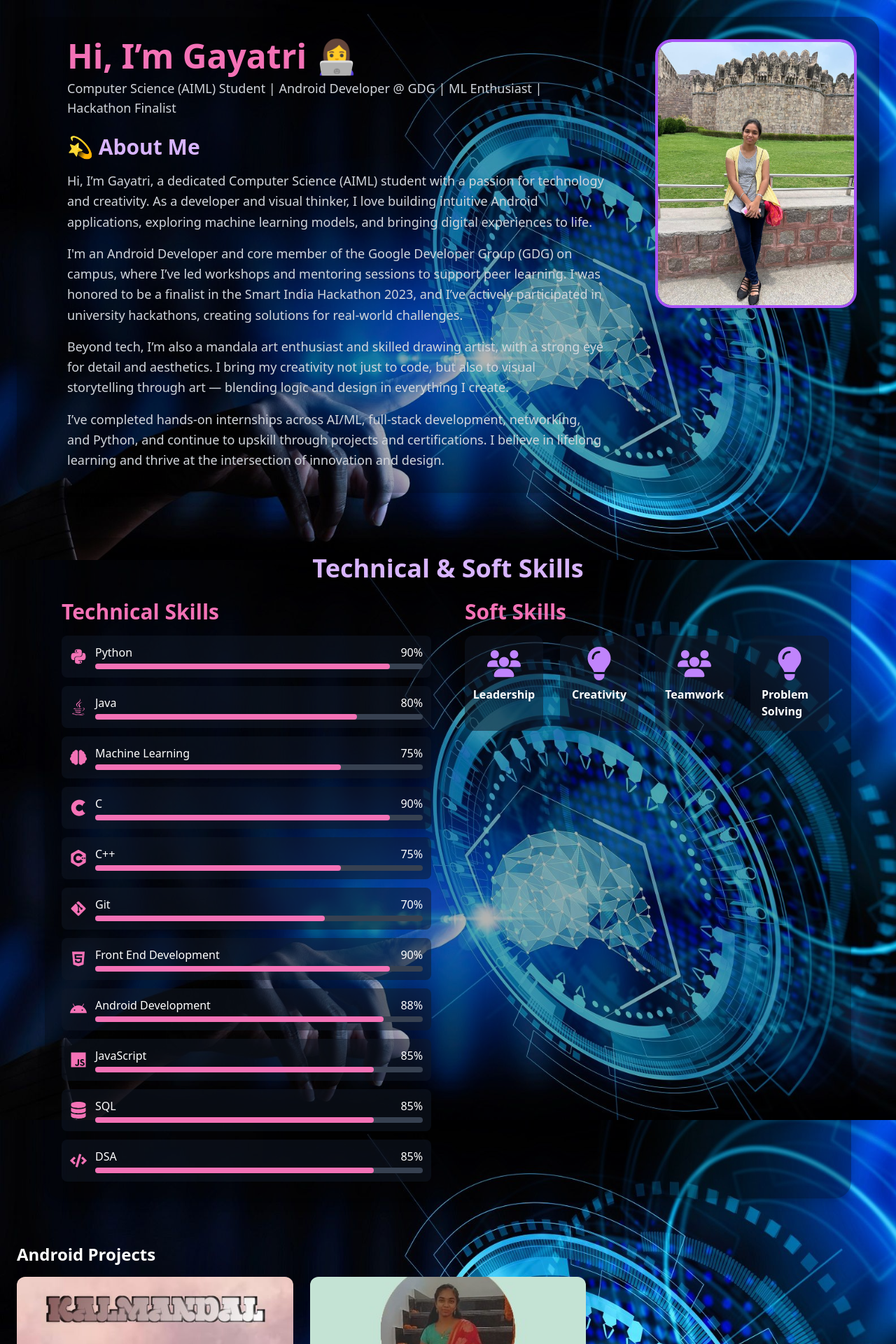
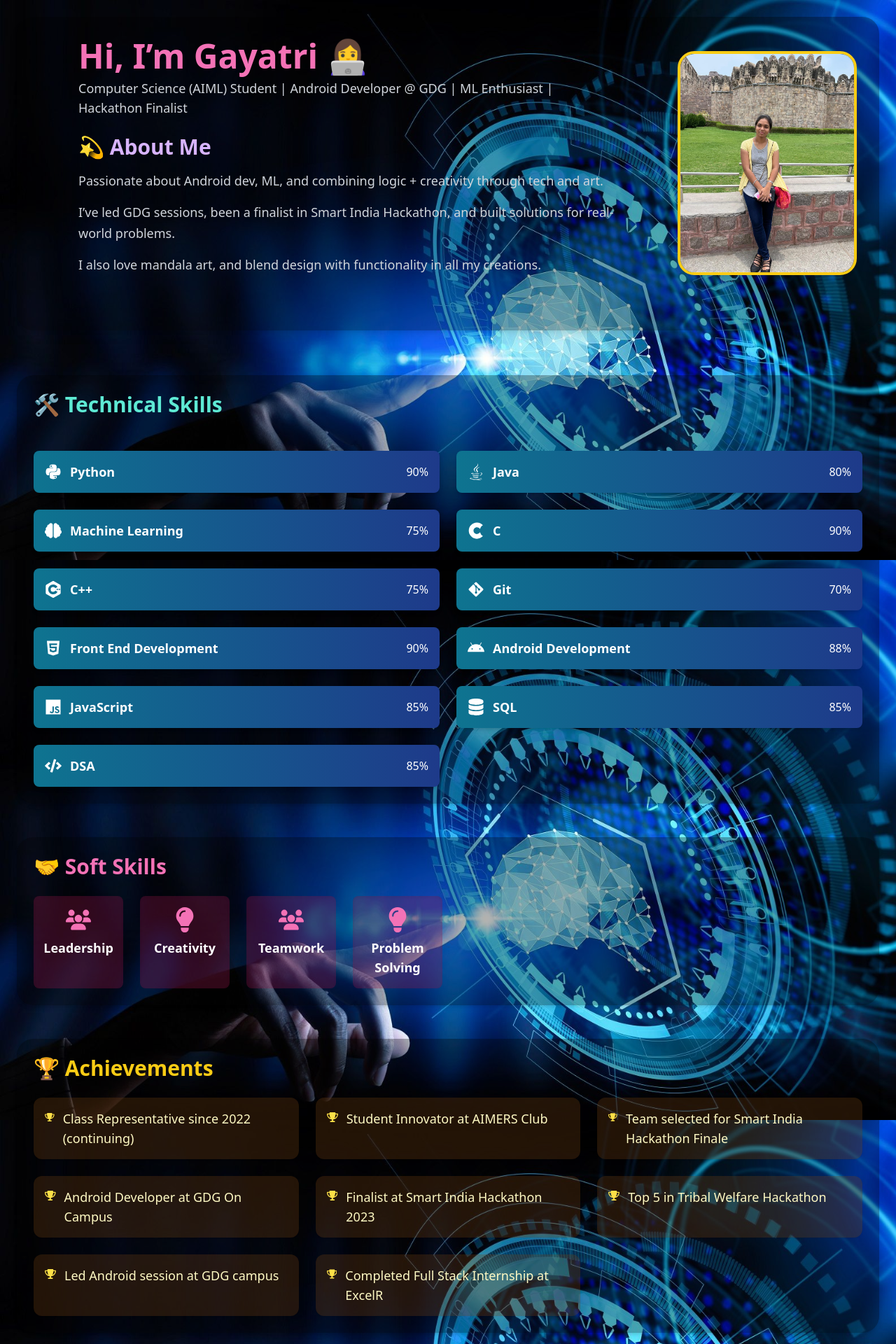
Before and after one commit to gayatrihub/my_port, a React (Create React App) app: page / in a window 1280 px wide. Shown: the top 1920 px of the page at 70% size. Built offline with nearby package versions, Linux system fonts and the light colour scheme.

Commit message:
Update App.js

```diff
--- a/src/App.js
+++ b/src/App.js
@@ -17,21 +17,18 @@ import {
   FaCuttlefish,
 } from "react-icons/fa";
 import { SiCplusplus } from "react-icons/si";
-import { FaUsers, FaLightbulb } from "react-icons/fa6";
-import { FaTrophy } from "react-icons/fa";
+import { FaUsers, FaLightbulb, FaTrophy } from "react-icons/fa6";
 
 const androidProjects = [
   {
     title: "KalMandal",
-    description:
-      "Android app that lets users draw and save to gallery with description.",
+    description: "Android app that lets users draw and save to gallery with description.",
     image: kalmandalImg,
     link: "https://drive.google.com/file/d/1BhXnysi7Skk9Bowd1o99t_98owC_inVr/view?usp=sharing",
   },
   {
     title: "Profile Card App",
-    description:
-      "It displays a user’s photo, name, role, and contact info in a clean UI.Created as a demo during Android sessions to teach juniors the basics of Compose",
+    description: "Displays photo, name, role & contact info. Built using Jetpack Compose.",
     image: appImg,
   },
 ];
@@ -40,19 +37,11 @@ const mlProjects = [
   {
     title: "Object Detection on Railway Tracks",
     description:
-      "This project uses the pretrained YOLOv5x model from Ultralytics for object detection.\nWe added a custom frontend using Gradio to allow users to upload multiple railway track images easily.\nA visual bounding box system was integrated using PIL to draw labels on detected objects.\nWe implemented an audio alert system that automatically plays a sound if any objects are detected.\nAdditionally, we applied custom CSS styling to create a clean, modern, and responsive user interface.\n",
+      "YOLOv5x-based system with Gradio UI to detect obstacles on railway tracks. Includes bounding boxes, audio alerts & styled frontend.",
     image: "https://via.placeholder.com/300x180.png?text=AI+Classifier",
     link: "https://drive.google.com/file/d/19vF7PXVtDYfXBQa8ei3oKVotDplhPgdV/view?usp=sharing",
   },
-  {
-    title: "Another ML Project",
-    description: "Description for your other ML project.",
-    image: "https://via.placeholder.com/300x180.png?text=ML+Project+2",
-    link: "https://drive.google.com/file/d/YOUR_OTHER_DRIVE_LINK/view?usp=sharing",
-  },
 ];
-
-// Skills, soft skills, achievements as you had before
 
 const technicalSkills = [
   { name: "Python", confidence: 90, icon: <FaPython /> },
@@ -86,8 +75,6 @@ const achievements = [
   "Completed Full Stack Internship at ExcelR",
 ];
 
-// ProjectSection now handles optional links properly
-
 function ProjectSection({ title, projects }) {
   return (
     <div className="mb-12">
@@ -116,13 +103,9 @@ function ProjectSection({ title, projects }) {
                   {project.title}
                 </a>
               ) : (
-                <h3 className="text-xl font-bold text-white mb-2">
-                  {project.title}
-                </h3>
+                <h3 className="text-xl font-bold text-white mb-2">{project.title}</h3>
               )}
-              <p className="text-gray-300 whitespace-pre-line">
-                {project.description}
-              </p>
+              <p className="text-gray-300">{project.description}</p>
             </div>
           </motion.div>
         ))}
@@ -132,11 +115,7 @@ function ProjectSection({ title, projects }) {
 }
 
 function App() {
-  const [contactForm, setContactForm] = useState({
-    name: "",
-    email: "",
-    message: "",
-  });
+  const [contactForm, setContactForm] = useState({ name: "", email: "", message: "" });
   const [submitted, setSubmitted] = useState(false);
 
   const handleChange = (e) => {
@@ -158,221 +137,168 @@ function App() {
     >
       {/* Header Section */}
       <section className="p-8 bg-black bg-opacity-30 rounded-3xl shadow-lg text-white mb-16 min-h-[28rem]">
-        <div className="flex flex-col md:flex-row items-center md:items-start gap-8">
+        <div className="flex flex-col md:flex-row items-center gap-8">
           <div className="flex-1 max-w-3xl mx-auto">
-            <h1 className="text-5xl font-extrabold text-pink-400 mb-2">
-              Hi, I’m Gayatri 👩‍💻
-            </h1>
+            <h1 className="text-5xl font-extrabold text-pink-400 mb-2">Hi, I’m Gayatri 👩‍💻</h1>
             <p className="text-lg text-gray-300 mb-6">
-              Computer Science (AIML) Student | Android Developer @ GDG | ML
-              Enthusiast | Hackathon Finalist
+              Computer Science (AIML) Student | Android Developer @ GDG | ML Enthusiast | Hackathon Finalist
             </p>
             <div className="text-gray-300 leading-relaxed text-lg">
-              <h2 className="text-3xl font-bold text-purple-300 mb-4">
-                💫 About Me
-              </h2>
+              <h2 className="text-3xl font-bold text-purple-300 mb-4">💫 About Me</h2>
               <p className="mb-4">
-                Hi, I’m Gayatri, a dedicated Computer Science (AIML) student with
-                a passion for technology and creativity. As a developer and
-                visual thinker, I love building intuitive Android applications,
-                exploring machine learning models, and bringing digital
-                experiences to life.
+                Passionate about Android dev, ML, and combining logic + creativity through tech and art.
               </p>
               <p className="mb-4">
-                I'm an Android Developer and core member of the Google Developer
-                Group (GDG) on campus, where I’ve led workshops and mentoring
-                sessions to support peer learning. I was honored to be a finalist
-                in the Smart India Hackathon 2023, and I’ve actively participated
-                in university hackathons, creating solutions for real-world
-                challenges.
+                I’ve led GDG sessions, been a finalist in Smart India Hackathon, and built solutions for real-world problems.
               </p>
               <p className="mb-4">
-                Beyond tech, I’m also a mandala art enthusiast and skilled
-                drawing artist, with a strong eye for detail and aesthetics. I
-                bring my creativity not just to code, but also to visual
-                storytelling through art — blending logic and design in
-                everything I create.
-              </p>
-              <p>
-                I’ve completed hands-on internships across AI/ML, full-stack
-                development, networking, and Python, and continue to upskill
-                through projects and certifications. I believe in lifelong
-                learning and thrive at the intersection of innovation and design.
+                I also love mandala art, and blend design with functionality in all my creations.
               </p>
             </div>
           </div>
-
           <motion.img
             src="profile.jpg"
             alt="Gayatri"
-            className="w-56 h-72 md:w-72 md:h-96 rounded-3xl object-cover shadow-lg border-4 border-purple-500"
-            initial={{ opacity: 0, x: 100 }}
-            animate={{ opacity: 1, x: 0 }}
-            transition={{ delay: 0.5, duration: 1.5 }}
+            className="w-56 h-72 md:w-64 md:h-80 object-cover rounded-3xl border-4 border-yellow-400 shadow-lg"
+            initial={{ scale: 0 }}
+            animate={{ scale: 1 }}
+            transition={{ duration: 1 }}
           />
         </div>
       </section>
 
-      {/* Skills Section */}
-      <section className="mb-16 p-6 bg-black bg-opacity-30 rounded-3xl shadow-lg text-white max-w-6xl mx-auto">
-        <h2 className="text-4xl font-bold mb-6 text-purple-300 text-center">
-          Technical & Soft Skills
-        </h2>
-        <div className="grid grid-cols-1 md:grid-cols-2 gap-12">
-          {/* Technical Skills */}
-          <div>
-            <h3 className="text-3xl font-semibold mb-4 text-pink-400">
-              Technical Skills
-            </h3>
-            <ul className="space-y-3">
+      {/* Skills */}
+      <section className="space-y-12 bg-black bg-opacity-30 rounded-3xl p-6 shadow-md mb-12">
+        <h2 className="text-3xl font-bold text-teal-300 mb-6">🛠 Technical Skills</h2>
+        <div className="grid grid-cols-1 sm:grid-cols-2 gap-6">
           {technicalSkills.map((skill, i) => (
-                <li
+            <div
               key={i}
-                  className="flex items-center gap-3 bg-gray-900 bg-opacity-50 p-3 rounded-lg"
+              className="flex items-center justify-between bg-gradient-to-r from-cyan-700 to-blue-900 bg-opacity-50 rounded-lg p-4 shadow-md"
             >
-                  <span className="text-2xl text-pink-400">{skill.icon}</span>
-                  <div className="flex-1">
-                    <div className="flex justify-between mb-1">
-                      <span>{skill.name}</span>
-                      <span>{skill.confidence}%</span>
+              <div className="flex items-center gap-3 text-lg font-semibold text-white">
+                <div className="text-2xl">{skill.icon}</div>
+                {skill.name}
               </div>
-                    <div className="w-full bg-gray-700 rounded-full h-2">
-                      <div
-                        className="bg-pink-400 h-2 rounded-full"
-                        style={{ width: `${skill.confidence}%` }}
-                      ></div>
+              <div className="text-white">{skill.confidence}%</div>
             </div>
-                  </div>
-                </li>
           ))}
-            </ul>
-          </div>
-
-          {/* Soft Skills */}
-          <div>
-            <h3 className="text-3xl font-semibold mb-4 text-pink-400">
-              Soft Skills
-            </h3>
-            <ul className="flex flex-wrap gap-6">
-              {softSkills.map((skill, i) => (
-                <li
-                  key={i}
-                  className="flex flex-col items-center bg-gray-900 bg-opacity-50 p-4 rounded-xl w-28"
-                >
-                  <span className="text-5xl text-purple-400 mb-2">
-                    {skill.icon}
-                  </span>
-                  <span className="text-white font-semibold">{skill.name}</span>
-                </li>
-              ))}
-            </ul>
-          </div>
         </div>
       </section>
 
-      {/* Projects Section */}
-      <section className="max-w-7xl mx-auto">
-        <ProjectSection title="Android Projects" projects={androidProjects} />
-        <ProjectSection title="Machine Learning Projects" projects={mlProjects} />
+      {/* Soft Skills */}
+      <section className="bg-black bg-opacity-30 rounded-3xl p-6 shadow-md mb-12">
+        <h2 className="text-3xl font-bold text-pink-400 mb-6">🤝 Soft Skills</h2>
+        <div className="flex flex-wrap gap-6 justify-center sm:justify-start">
+          {softSkills.map((skill, i) => (
+            <div
+              key={i}
+              className="flex flex-col items-center gap-2 bg-pink-800 bg-opacity-30 rounded-lg p-4 w-32 text-center shadow-inner hover:bg-pink-700 transition"
+            >
+              <div className="text-4xl text-pink-400">{skill.icon}</div>
+              <div className="font-semibold text-white text-lg">{skill.name}</div>
+            </div>
+          ))}
+        </div>
       </section>
 
-      {/* Achievements Section */}
-      <section className="max-w-4xl mx-auto mt-16 bg-black bg-opacity-30 p-6 rounded-3xl shadow-lg text-white">
-        <h2 className="text-3xl font-bold mb-6 text-purple-300 text-center">
-          Achievements
-        </h2>
-        <ul className="list-disc list-inside space-y-3 text-lg">
+      {/* Achievements */}
+      <section className="bg-black bg-opacity-30 rounded-3xl p-6 shadow-md mb-12">
+        <h2 className="text-3xl font-bold text-yellow-400 mb-6">🏆 Achievements</h2>
+        <div className="grid sm:grid-cols-2 md:grid-cols-3 gap-6">
           {achievements.map((ach, i) => (
-            <li key={i}>{ach}</li>
+            <div
+              key={i}
+              className="flex items-start gap-3 p-4 bg-yellow-900 bg-opacity-30 text-yellow-100 rounded-xl hover:bg-yellow-800 hover:bg-opacity-50 transition shadow-sm"
+            >
+              <FaTrophy className="text-yellow-300 mt-1" />
+              <span className="text-lg">{ach}</span>
+            </div>
           ))}
-        </ul>
+        </div>
       </section>
 
-      {/* Contact Section */}
-      <section
-        className="max-w-xl mx-auto mt-16 bg-black bg-opacity-30 p-6 rounded-3xl shadow-lg text-white"
-        id="contact"
+      {/* Projects */}
+      <section className="bg-black bg-opacity-30 rounded-3xl p-6 shadow-md mb-12">
+        <h2 className="text-3xl font-bold text-green-400 mb-6">🚀 Projects</h2>
+        <ProjectSection title="📱 Android Development Projects" projects={androidProjects} />
+        <ProjectSection title="🧠 Machine Learning Projects" projects={mlProjects} />
+      </section>
+
+      {/* Contact */}
+      <section className="bg-black bg-opacity-40 rounded-3xl p-8 shadow-lg mb-16 max-w-4xl mx-auto">
+        <h2 className="text-3xl font-extrabold text-blue-400 mb-8 text-center">📬 Contact Me</h2>
+        <div className="flex flex-col sm:flex-row sm:justify-around sm:items-center gap-2 mb-12 text-white text-lg">
+          <div className="flex items-center gap-3">
+            <FaEnvelope className="text-3xl text-red-400" />
+            <span className="font-semibold">Email:</span>
+            <a href="mailto:gayatritext@gmail.com" className="text-blue-300 hover:underline">
+              gayatritext@gmail.com
+            </a>
+          </div>
+          <div className="flex items-center gap-3">
+            <FaPhone className="text-3xl text-green-400" />
+            <span className="font-semibold">Phone:</span>
+            <span className="text-gray-300">+91 7396155453</span>
+          </div>
+          <div className="flex items-center gap-3">
+            <FaLinkedin className="text-3xl text-blue-400" />
+            <span className="font-semibold">LinkedIn:</span>
+            <a
+              href="https://www.linkedin.com/in/reddy-gayatri-b57876254"
+              target="_blank"
+              rel="noopener noreferrer"
+              className="text-blue-300 hover:underline"
             >
-        <h2 className="text-3xl font-bold mb-6 text-purple-300 text-center">
-          Contact Me
-        </h2>
-        <form onSubmit={handleSubmit} className="space-y-4">
-          <div>
-            <label className="block mb-1 font-semibold" htmlFor="name">
-              Name
-            </label>
+              Gayatri-linkedin-id
+            </a>
+          </div>
+        </div>
+
+        <form onSubmit={handleSubmit} className="space-y-6 max-w-xl mx-auto text-white">
           <input
-              required
             type="text"
-              id="name"
             name="name"
+            placeholder="Your Name"
             value={contactForm.name}
             onChange={handleChange}
-              className="w-full rounded-md p-2 text-black"
+            required
+            className="w-full p-4 rounded-xl bg-gray-900 border border-gray-700"
           />
-          </div>
-          <div>
-            <label className="block mb-1 font-semibold" htmlFor="email">
-              Email
-            </label>
           <input
-              required
             type="email"
-              id="email"
             name="email"
+            placeholder="Your Email"
             value={contactForm.email}
             onChange={handleChange}
-              className="w-full rounded-md p-2 text-black"
+            required
+            className="w-full p-4 rounded-xl bg-gray-900 border border-gray-700"
           />
-          </div>
-          <div>
-            <label className="block mb-1 font-semibold" htmlFor="message">
-              Message
-            </label>
           <textarea
-              required
-              id="message"
             name="message"
-              rows="5"
+            placeholder="Your Message"
             value={contactForm.message}
             onChange={handleChange}
-              className="w-full rounded-md p-2 text-black resize-none"
-            ></textarea>
-          </div>
+            required
+            className="w-full p-4 rounded-xl bg-gray-900 border border-gray-700 h-36 resize-none"
+          />
           <button
             type="submit"
-            className="w-full bg-pink-500 hover:bg-pink-600 transition-colors duration-300 py-3 rounded-lg font-bold text-white"
+            className="w-full bg-blue-600 hover:bg-blue-700 text-white font-bold py-4 rounded-xl shadow-lg"
           >
             Send Message
           </button>
           {submitted && (
-            <p className="text-green-400 text-center mt-3 font-semibold">
-              Thank you for reaching out! I will get back to you soon.
+            <p className="text-green-400 mt-4 text-center font-semibold">
+              Message sent successfully!
             </p>
           )}
         </form>
-        <div className="mt-8 flex justify-center gap-8 text-pink-400 text-xl">
-          <a
-            href="mailto:your.email@example.com"
-            target="_blank"
-            rel="noopener noreferrer"
-            aria-label="Email"
-          >
-            <FaEnvelope />
-          </a>
-          <a
-            href="https://www.linkedin.com/in/yourlinkedin/"
-            target="_blank"
-            rel="noopener noreferrer"
-            aria-label="LinkedIn"
-          >
-            <FaLinkedin />
-          </a>
-          <a href="tel:+1234567890" aria-label="Phone">
-            <FaPhone />
-          </a>
-        </div>
       </section>
+
+      <footer className="text-center text-white text-sm py-6 opacity-70">
+        © {new Date().getFullYear()} Gayatri. Built using React + Tailwind + Framer Motion.
+      </footer>
     </div>
   );
 }
```
Lines whose indentation alone changed are shown as unchanged.
